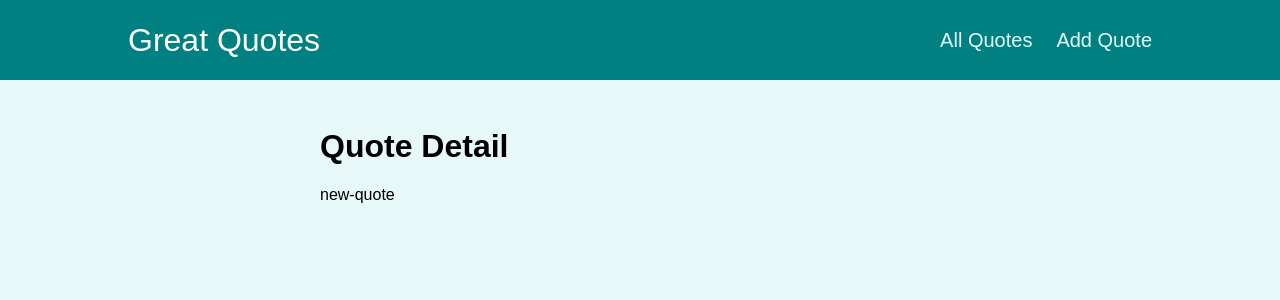
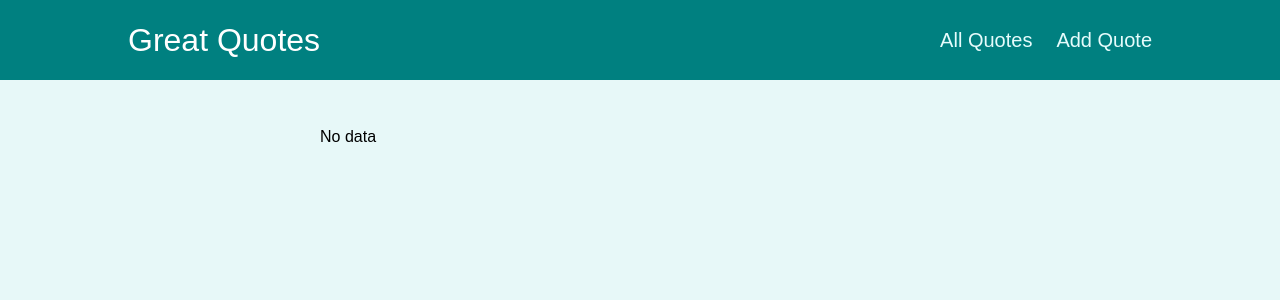
Before and after one commit to Stenbyte/GreatQuotes, a React (Create React App) app: page /quotes/new-quote in a window 1280 px wide. Shown: the top 300 px of the page. Built offline with nearby package versions, Linux system fonts and the light colour scheme.

Commit message:
outputtong data

```diff
--- a/src/components/quotes/QuoteItem.js
+++ b/src/components/quotes/QuoteItem.js
@@ -1,4 +1,5 @@
-import classes from './QuoteItem.module.css';
+import classes from "./QuoteItem.module.css";
+import { Link } from "react-router-dom";
 
 const QuoteItem = (props) => {
   return (
@@ -9,9 +10,9 @@
         </blockquote>
         <figcaption>{props.author}</figcaption>
       </figure>
-      <a className='btn'>
+      <Link className="btn" to={`/quotes/${props.id}`}>
         View Fullscreen
-      </a>
+      </Link>
     </li>
   );
 };
--- a/src/pages/AllQuotes.js
+++ b/src/pages/AllQuotes.js
@@ -3,8 +3,8 @@
 import QuoteDetail from "./QuoteDetail";
 
 const Dummy = [
-  { id: 1, author: "Sten", text: "Learning React is fun" },
-  { id: 2, author: "Max", text: "Learning React is great" },
+  { id: "q1", author: "Sten", text: "Learning React is fun" },
+  { id: "q2", author: "Max", text: "Learning React is great" },
 ];
 const AllQuotes = () => {
   return <QuoteList quotes={Dummy} />;
--- a/src/pages/QuoteDetail.js
+++ b/src/pages/QuoteDetail.js
@@ -1,13 +1,24 @@
 import React, { Fragment } from "react";
 import Comments from "../components/comments/Comments";
 import { Route, useParams } from "react-router-dom";
+import HighlightedQuote from "../components/quotes/HighlightedQuote";
+
+const Dummy = [
+  { id: "q1", author: "Sten", text: "Learning React is fun" },
+  { id: "q2", author: "Max", text: "Learning React is great" },
+];
 
 const QuoteDetail = () => {
   const params = useParams();
+  const quote = Dummy.find((quote) => quote.id === params.quoteId);
+
+  if (!quote) {
+    return <p>No data</p>;
+  }
+
   return (
     <Fragment>
-      <h1>Quote Detail</h1>
-      <p>{params.quoteId}</p>
+      <HighlightedQuote text={quote.text} author={quote.author} />
       <Route path={`/quotes/${params.quoteId}/comments`}>
         <Comments />
       </Route>
```
Also changed, not shown: 1 other file (tests, documents, lock files or other folders).
